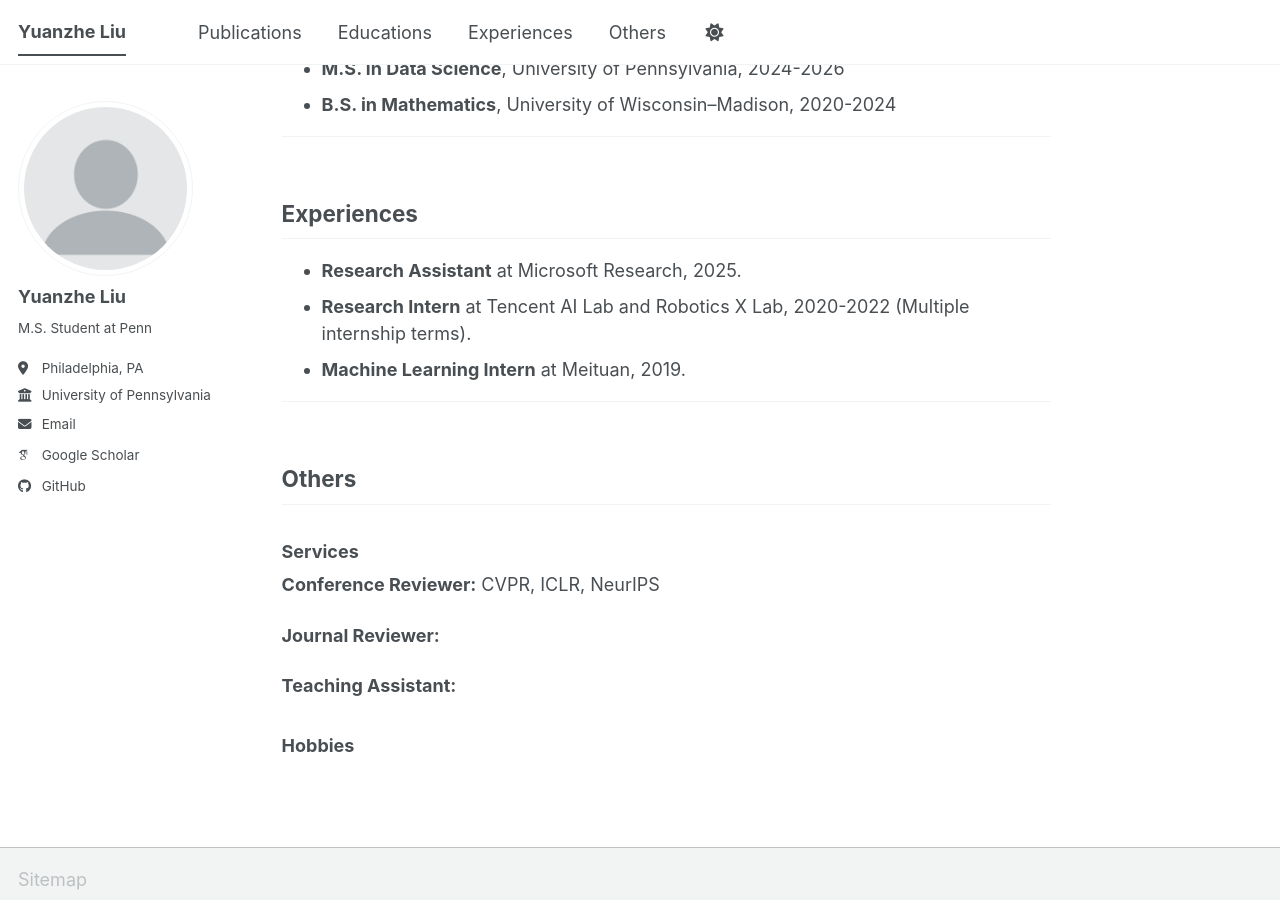
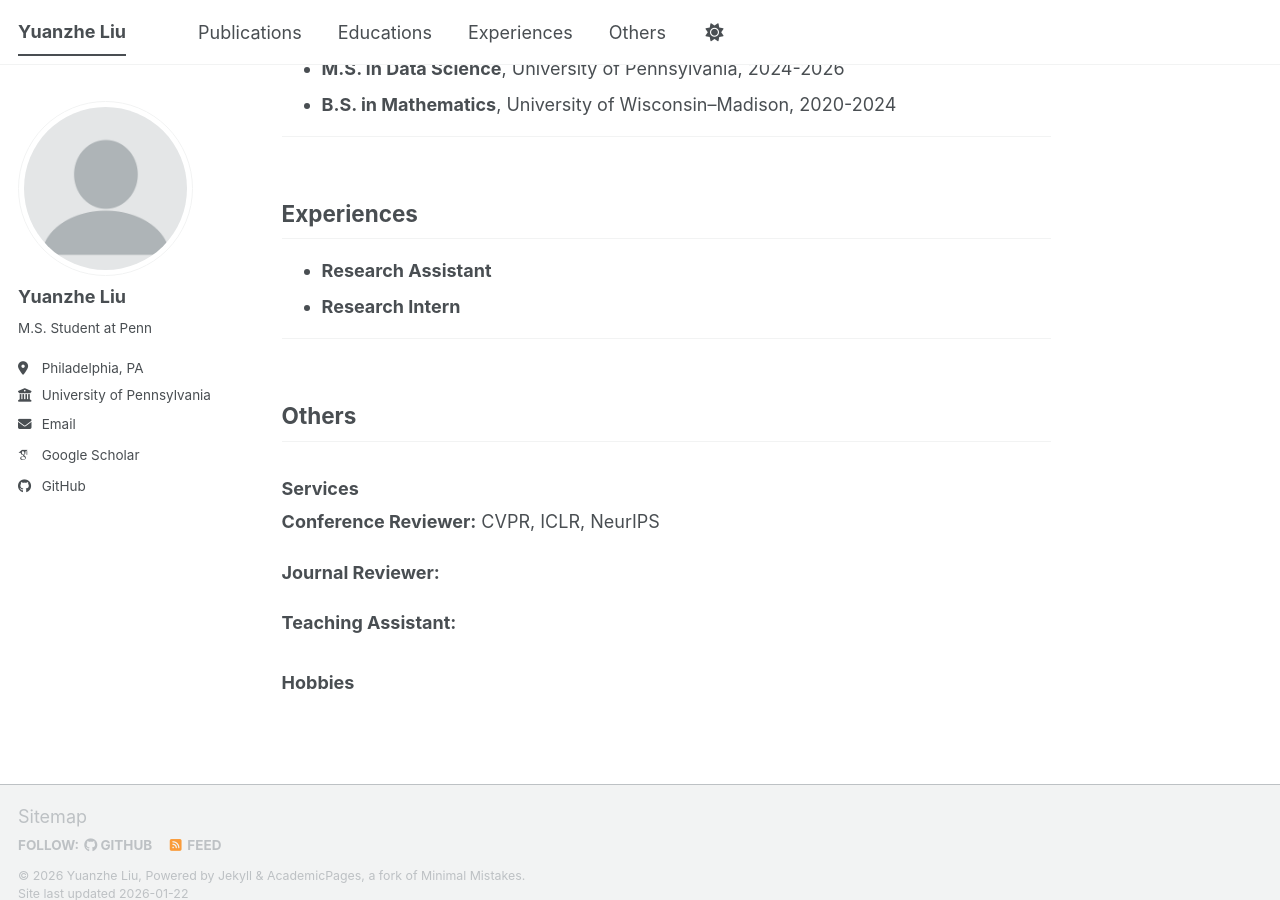
Before and after one commit to yuanzhel0903/yuanzhel0903.github.io, a Jekyll site: the page built from _pages/about.md, in a window 1280 px wide and 900 px high, scrolled down 1348 px. Built offline with Jekyll 4.4.1, drawn with Linux system fonts in a browser that asks for light colours; some web fonts are replaced; a script bundle is joined from its source files by our own code; library files that are not in the unit come from our copies.

Commit message:
Update about.md

```diff
--- a/_pages/about.md
+++ b/_pages/about.md
@@ -305,9 +305,8 @@ My research focuses on the capability of embodied agents and applying them for p
 
 ## Experiences
 
-- **Research Assistant** at Microsoft Research, 2025.
-- **Research Intern** at Tencent AI Lab and Robotics X Lab, 2020-2022 (Multiple internship terms).
-- **Machine Learning Intern** at Meituan, 2019.
+- **Research Assistant**
+- **Research Intern**
 
 ---
 
```
